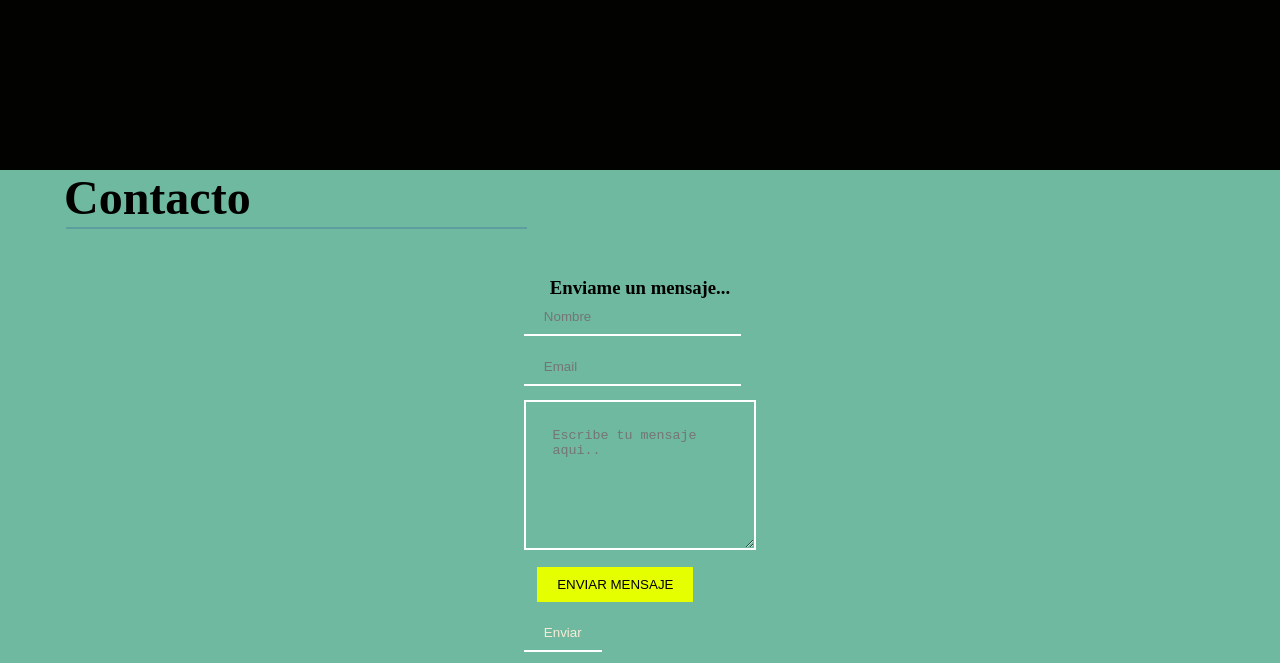
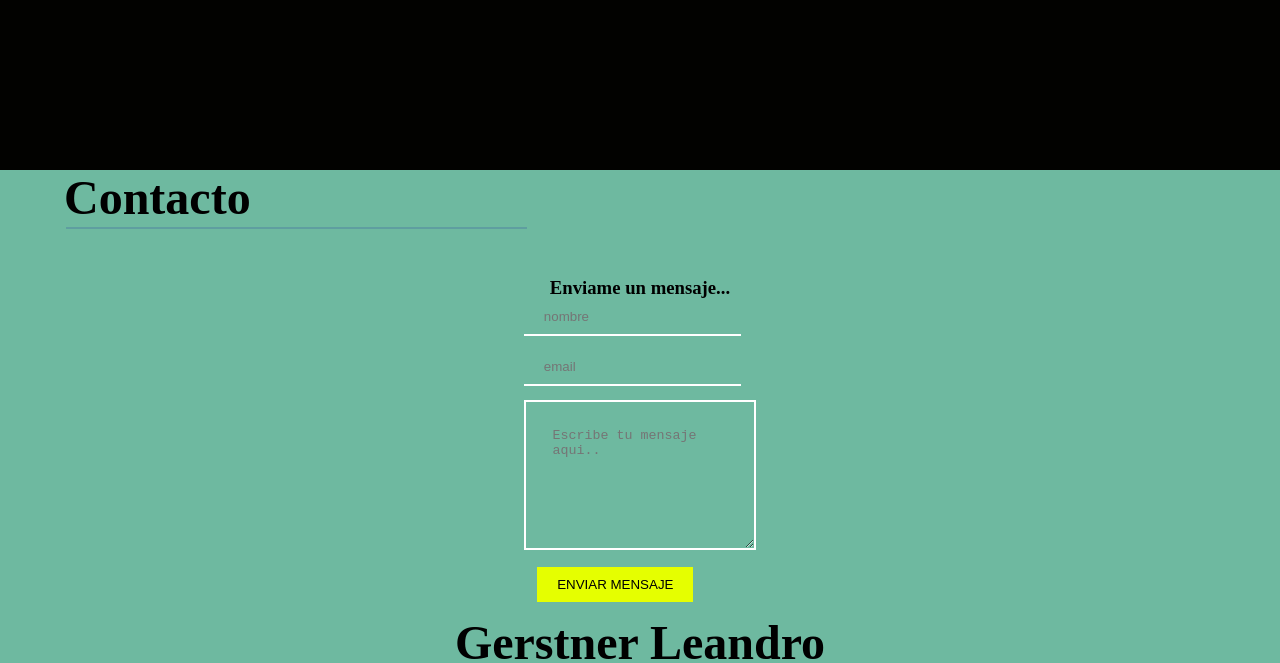
Before and after one commit to gerstnerLeandro/Portfolio, a plain HTML site: page index.html in a window 1280 px wide. Shown: the part 1755-2418 px from the top of the page. Drawn offline with Linux system fonts and the light colour scheme; a web font is replaced by a local one.

Commit message:
Update3 index.html

```diff
--- a/index.html
+++ b/index.html
@@ -82,13 +82,13 @@
                 <form action="https://formsubmit.co/leandrogerstner00@gmail.com" method="post" class="formulario">
                     <input type="hidden" name="captar" value="false">
                     <div>
-                        <input type="text" id="Nombre" placeholder="Nombre" required>
+                        <input type="text" id="Nombre" name="nombre" placeholder="nombre" required>
                     </div>
                     <div>
-                        <input type="email" id="Email" placeholder="Email" required>
+                        <input type="email" id="Email" name="email" placeholder="email" required>
                     </div>
                     <div>
-                        <textarea placeholder="Escribe tu mensaje aqui.." id="mensaje"></textarea>
+                        <textarea placeholder="Escribe tu mensaje aqui.." id="mensaje" name="mensaje"></textarea>
 
                     </div>
                     <div>
@@ -96,7 +96,7 @@
                             Enviar mensaje
                         </button>
                     </div>
-                    <input type="submit" value="Enviar">
+
                 </form>
             </div>
 
```
